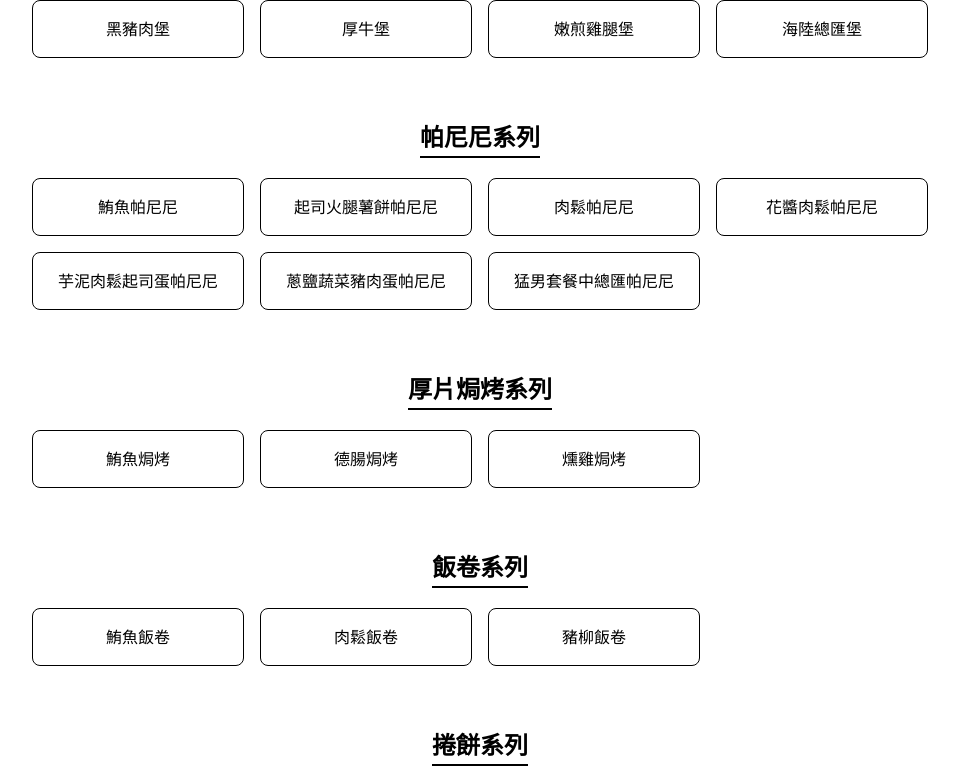
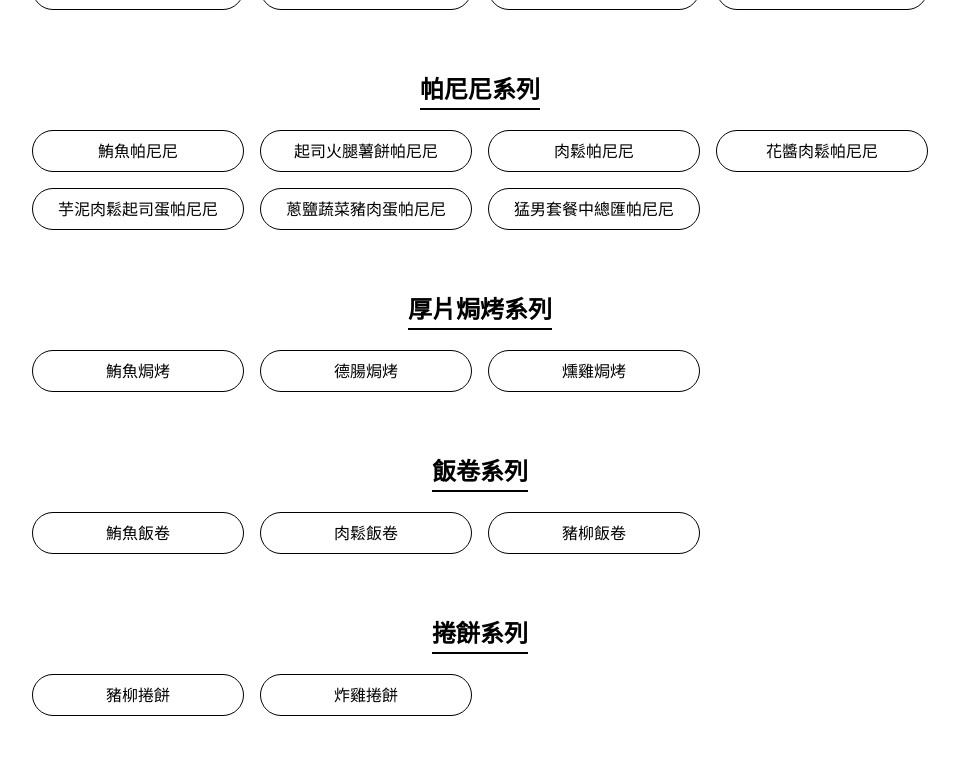
Before and after one commit to LIUYUTSO/sunrise-sandwich-tutorial, a Next.js app: page / in a window 1280 px wide. Shown: the part 300-1084 px from the top of the page, without its empty margins (160-1119 px from the left). Built offline with nearby package versions, Linux system fonts and the light colour scheme.

Commit message:
更新按鈕樣式：改為膠囊形狀並調整文字間距

```diff
--- a/src/app/page.tsx
+++ b/src/app/page.tsx
@@ -53,7 +53,7 @@ export default function Home() {
                 <button
                   key={sandwich.id}
                   onClick={() => handleSandwichClick(sandwich)}
-                  className="group block p-4 bg-white text-black border border-black rounded-lg hover:bg-[#5a7a4a] hover:text-white transition-all duration-300 transform hover:-translate-y-0.5 hover:shadow-md"
+                  className="group block px-4 py-2 bg-white text-black border border-black rounded-full hover:bg-[#5a7a4a] hover:text-white transition-all duration-300 transform hover:-translate-y-0.5 hover:shadow-md"
                 >
                   <h3 className="text-base font-medium text-center">{sandwich.name}</h3>
                 </button>
@@ -74,7 +74,7 @@ export default function Home() {
                 <button
                   key={sandwich.id}
                   onClick={() => handleSandwichClick(sandwich)}
-                  className="group block p-4 bg-white text-black border border-black rounded-lg hover:bg-[#5a7a4a] hover:text-white transition-all duration-300 transform hover:-translate-y-0.5 hover:shadow-md"
+                  className="group block px-4 py-2 bg-white text-black border border-black rounded-full hover:bg-[#5a7a4a] hover:text-white transition-all duration-300 transform hover:-translate-y-0.5 hover:shadow-md"
                 >
                   <h3 className="text-base font-medium text-center">{sandwich.name}</h3>
                 </button>
@@ -95,7 +95,7 @@ export default function Home() {
                 <button
                   key={sandwich.id}
                   onClick={() => handleSandwichClick(sandwich)}
-                  className="group block p-4 bg-white text-black border border-black rounded-lg hover:bg-[#5a7a4a] hover:text-white transition-all duration-300 transform hover:-translate-y-0.5 hover:shadow-md"
+                  className="group block px-4 py-2 bg-white text-black border border-black rounded-full hover:bg-[#5a7a4a] hover:text-white transition-all duration-300 transform hover:-translate-y-0.5 hover:shadow-md"
                 >
                   <h3 className="text-base font-medium text-center">{sandwich.name}</h3>
                 </button>
@@ -116,7 +116,7 @@ export default function Home() {
                 <button
                   key={sandwich.id}
                   onClick={() => handleSandwichClick(sandwich)}
-                  className="group block p-4 bg-white text-black border border-black rounded-lg hover:bg-[#5a7a4a] hover:text-white transition-all duration-300 transform hover:-translate-y-0.5 hover:shadow-md"
+                  className="group block px-4 py-2 bg-white text-black border border-black rounded-full hover:bg-[#5a7a4a] hover:text-white transition-all duration-300 transform hover:-translate-y-0.5 hover:shadow-md"
                 >
                   <h3 className="text-base font-medium text-center">{sandwich.name}</h3>
                 </button>
@@ -137,7 +137,7 @@ export default function Home() {
                 <button
                   key={sandwich.id}
                   onClick={() => handleSandwichClick(sandwich)}
-                  className="group block p-4 bg-white text-black border border-black rounded-lg hover:bg-[#5a7a4a] hover:text-white transition-all duration-300 transform hover:-translate-y-0.5 hover:shadow-md"
+                  className="group block px-4 py-2 bg-white text-black border border-black rounded-full hover:bg-[#5a7a4a] hover:text-white transition-all duration-300 transform hover:-translate-y-0.5 hover:shadow-md"
                 >
                   <h3 className="text-base font-medium text-center">{sandwich.name}</h3>
                 </button>
```
